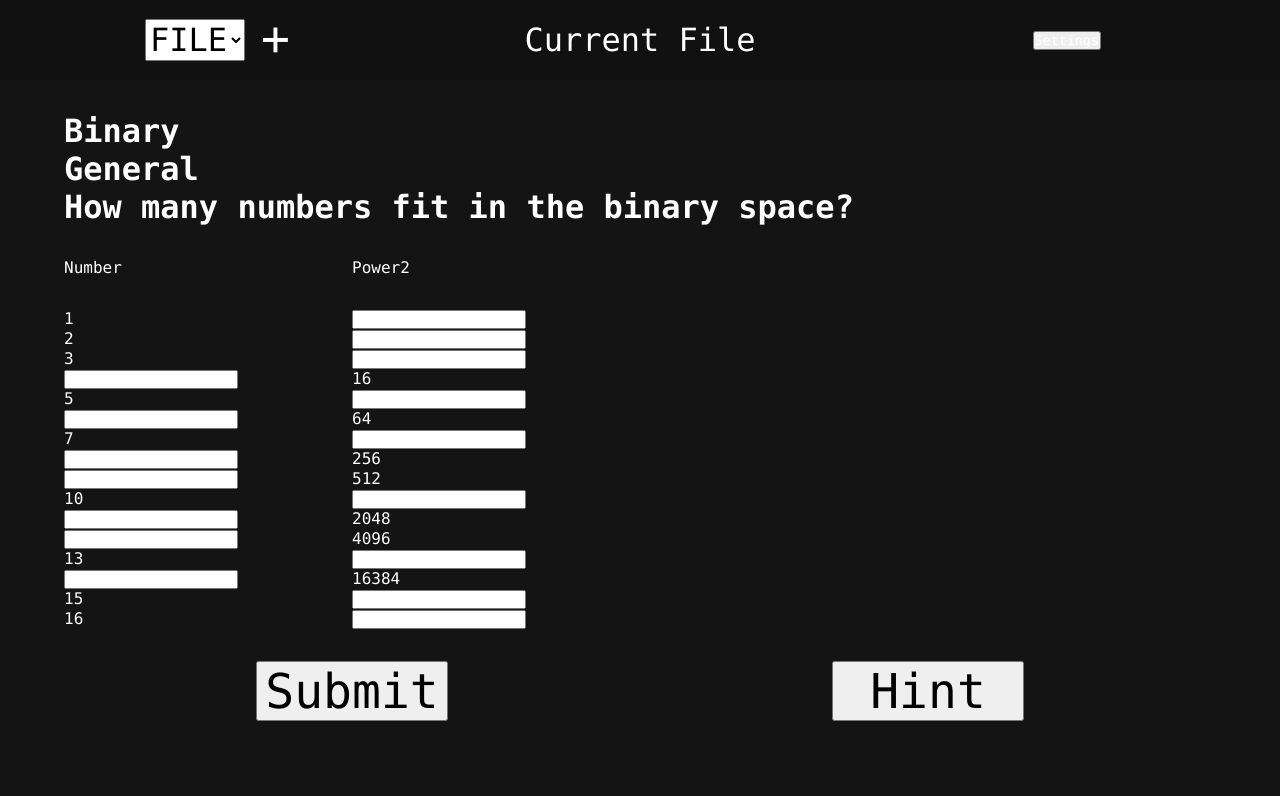
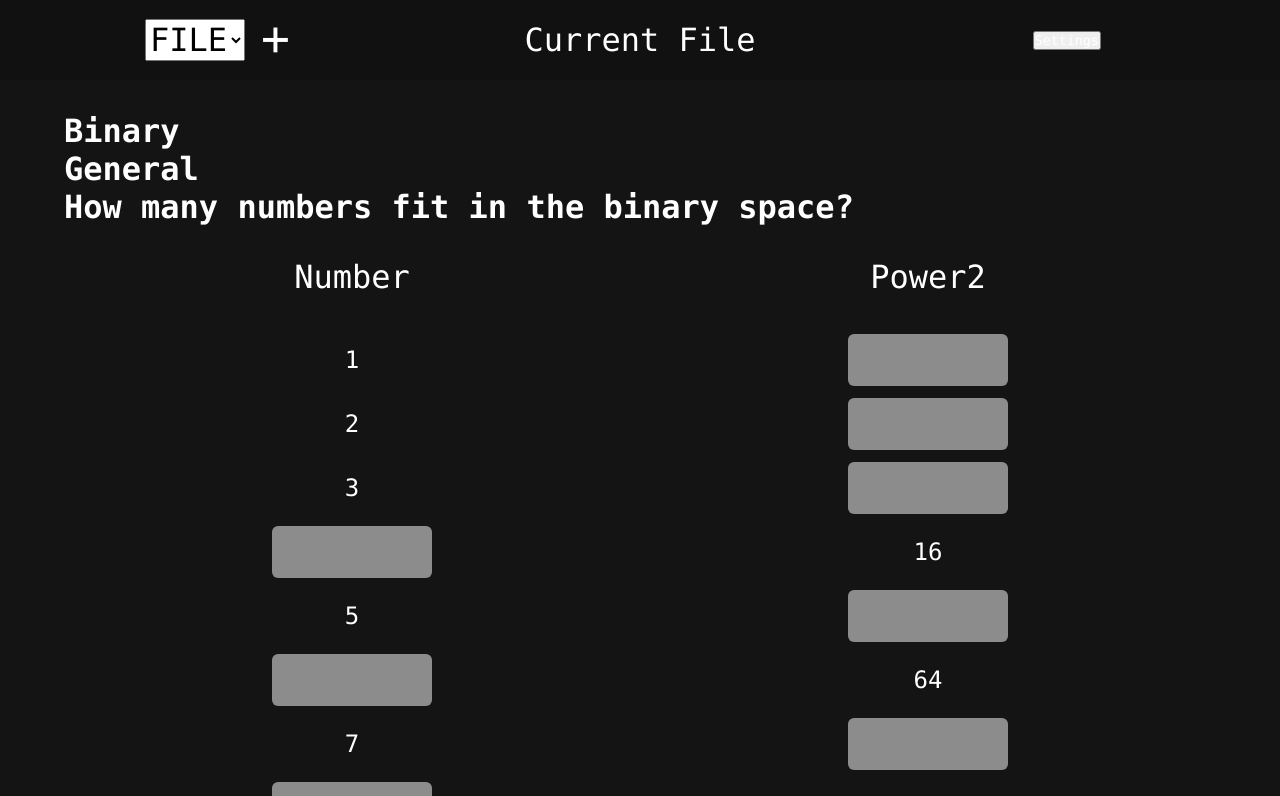
Before and after one commit to Sandro-Enzo/ccie-practise-angular, an Angular app in the folder app/: page / in a window 1280 px wide. Shown: the top 796 px of the page. Built offline with nearby package versions, Linux system fonts and the light colour scheme.

Commit message:
There Is Now Always The Right Amount Of Columns

```diff
--- a/app/src/app/question/question.component.html
+++ b/app/src/app/question/question.component.html
@@ -1,4 +1,4 @@
-<div class="container">
+<div class="container" #container>
     <div class="question">
         <div class="meta">
             <h1>{{ file.questions[file.currentQuestion].meta.title }}</h1>
@@ -28,7 +28,10 @@
                     class="answer-columns"
                     *ngFor="let column of row; let j = index"
                 >
-                    <div *ngIf="file.currentQuestionInputOrDiv[i][j]">
+                    <div
+                        *ngIf="file.currentQuestionInputOrDiv[i][j]"
+                        class="div"
+                    >
                         {{ column }}
                     </div>
                     <input
--- a/app/src/app/question/question.component.scss
+++ b/app/src/app/question/question.component.scss
@@ -12,21 +12,53 @@
 }
 
 .answer-rows {
-    grid-column: span 4;
+    grid-column: span var(--columns);
     display: grid;
     grid-template-columns: repeat(var(--columns), 1fr);
+    font-size: 1.5rem;
+}
+.answer-columns {
+    display: flex;
+    justify-content: center;
+    align-items: center;
 }
 
 .format {
-    grid-column: span 4;
+    grid-column: span var(--columns);
     display: grid;
     grid-template-columns: repeat(var(--columns), 1fr);
     position: relative;
     margin: 2rem 0;
+
+    .format-item {
+        width: 100%;
+        height: 100%;
+        display: flex;
+        align-items: center;
+        justify-content: center;
+        font-size: 2rem;
+    }
+}
+
+.div {
+    padding: 0.5em;
+    margin: 0.25em 0;
+    font-size: 1.5rem;
 }
 
 .input {
-    color: black;
+    color: white;
+    background-color: #dddddd99;
+    border: none;
+    border-radius: 0.25em;
+    padding: 0.5em;
+    margin: 0.25em 0;
+    font-size: 1.5rem;
+    width: 10rem;
+
+    &:focus-visible {
+        outline: none;
+    }
 }
 
 .buttons {
--- a/app/src/app/question/question.component.ts
+++ b/app/src/app/question/question.component.ts
@@ -1,4 +1,15 @@
-import { Component, EventEmitter, Input, OnInit, Output } from '@angular/core';
+import {
+    AfterViewInit,
+    Component,
+    ElementRef,
+    EventEmitter,
+    Input,
+    OnChanges,
+    OnInit,
+    Output,
+    SimpleChanges,
+    ViewChild,
+} from '@angular/core';
 import { IFile } from '../Interfaces';
 
 @Component({
@@ -6,7 +17,7 @@ import { IFile } from '../Interfaces';
     templateUrl: './question.component.html',
     styleUrls: ['./question.component.scss'],
 })
-export class QuestionComponent implements OnInit {
+export class QuestionComponent implements OnInit, AfterViewInit, OnChanges {
     @Input() file: IFile = {
         name: '',
         currentQuestion: 0,
@@ -15,6 +26,8 @@ export class QuestionComponent implements OnInit {
         input: [],
     };
 
+    @ViewChild('container') container!: ElementRef<HTMLDivElement>;
+
     @Output() submitEvent = new EventEmitter<MouseEvent>();
     @Output() hintEvent = new EventEmitter<MouseEvent>();
 
@@ -22,8 +35,22 @@ export class QuestionComponent implements OnInit {
 
     ngOnInit(): void {}
 
+    ngOnChanges(changes: SimpleChanges): void {
+        console.log(changes);
+    }
+
+    ngAfterViewInit(): void {
+        this.container.nativeElement.style.setProperty(
+            '--columns',
+            this.file.questions[
+                this.file.currentQuestion
+            ].answers[0].length.toString()
+        );
+    }
+
     submit(event: MouseEvent): void {
         this.submitEvent.emit(event);
+        this.ngAfterViewInit();
     }
 
     hint(event: MouseEvent): void {
```
